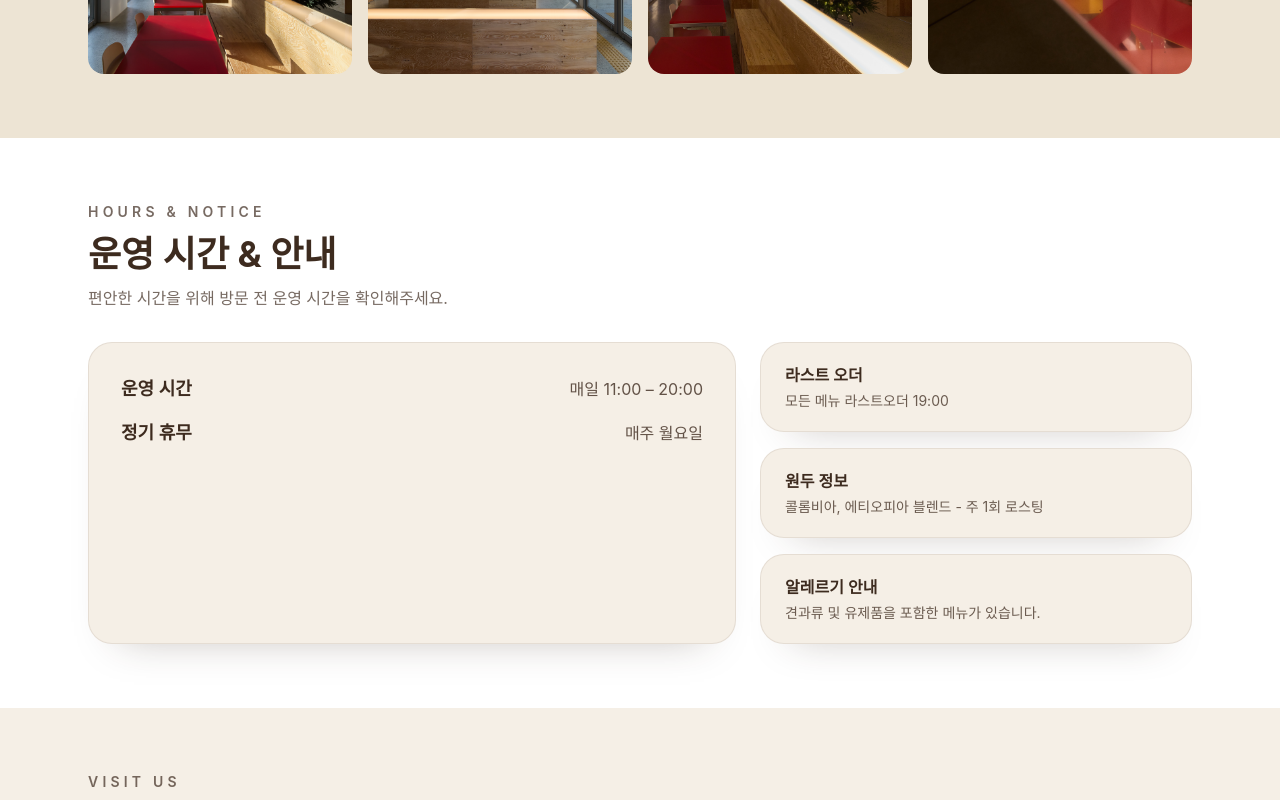
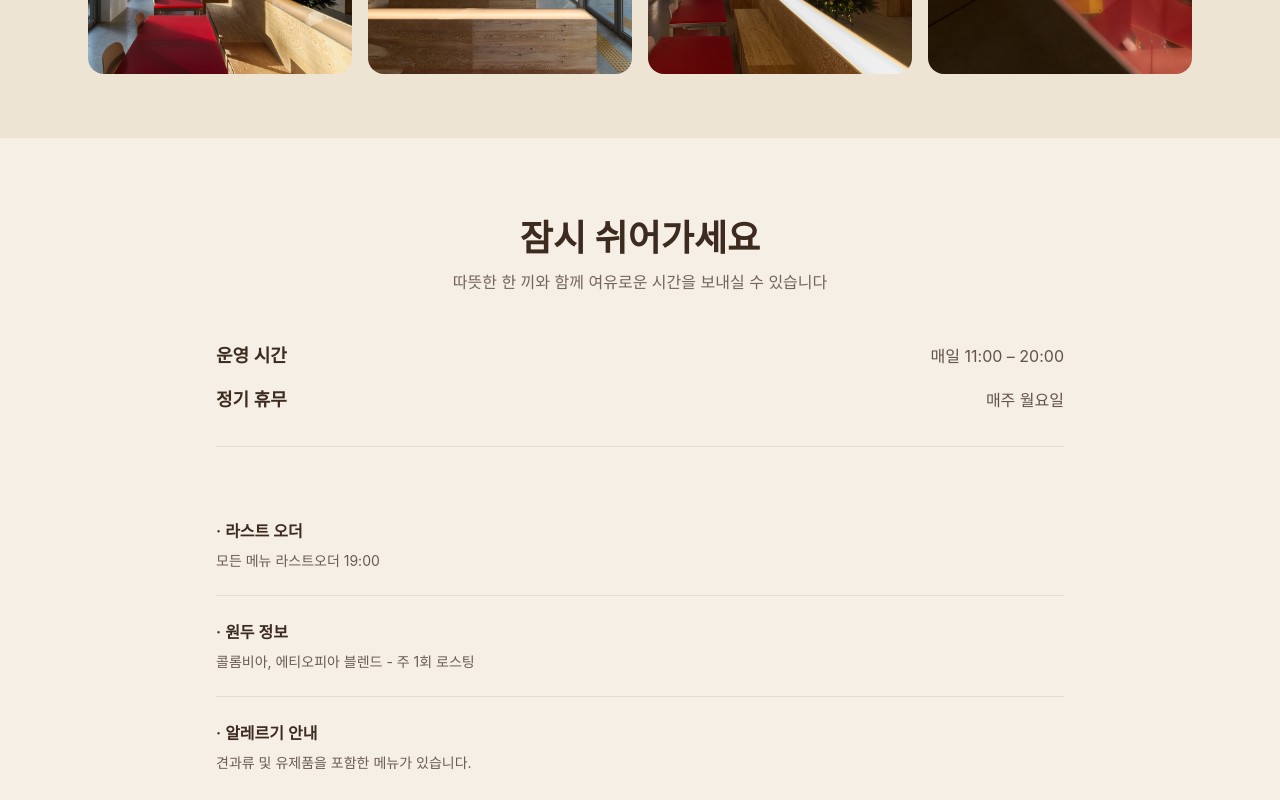
Before and after one commit to leessang10/cafe-milling, a Next.js app: page / in a window 1280 px wide. Shown: the part 3000-3800 px from the top of the page. Built offline with nearby package versions, Linux system fonts and the light colour scheme; a web font is replaced by a local one.

Commit message:
feat: 홈페이지 운영 안내 섹션

```diff
--- a/components/HoursNotice.tsx
+++ b/components/HoursNotice.tsx
@@ -19,25 +19,24 @@ export const HoursNotice = () => {
   return (
     <section
       aria-labelledby="hours-heading"
-      className="bg-white"
+      className="bg-cream"
     >
-      <div className="mx-auto flex w-full max-w-6xl flex-col gap-8 px-6 py-16">
-        <div className="flex flex-col gap-3 text-center sm:text-left">
-          <p className="text-sm font-semibold uppercase tracking-[0.3em] text-brown/70">
-            Hours & Notice
-          </p>
+      <div className="mx-auto flex w-full max-w-4xl flex-col gap-12 px-6 py-20">
+        {/* Header */}
+        <div className="flex flex-col gap-3 text-center">
           <h2
             id="hours-heading"
             className="text-3xl font-bold text-brown sm:text-4xl"
           >
-            운영 시간 & 안내
+            잠시 쉬어가세요
           </h2>
           <p className="text-base text-brown/70">
-            편안한 시간을 위해 방문 전 운영 시간을 확인해주세요.
+            따뜻한 한 끼와 함께 여유로운 시간을 보내실 수 있습니다
           </p>
         </div>
-        <div className="grid gap-6 lg:grid-cols-[1.5fr_1fr]">
-          <div className="rounded-3xl border border-brown/10 bg-cream p-8 shadow-soft">
+
+        {/* Operating Hours */}
+        <div className="border-b border-brown/10 pb-8">
           <dl className="grid gap-4 text-brown">
             <div className="flex flex-col gap-1 sm:flex-row sm:items-center sm:justify-between">
               <dt className="text-lg font-semibold">운영 시간</dt>
@@ -49,23 +48,26 @@ export const HoursNotice = () => {
             </div>
           </dl>
         </div>
-          <div className="grid gap-4">
-            {notices.map((notice) => (
+
+        {/* Notices */}
+        <div className="flex flex-col">
+          {notices.map((notice, index) => (
             <div
               key={notice.title}
-                className="rounded-3xl border border-brown/10 bg-cream px-6 py-5 text-left shadow-soft"
+              className={`py-6 text-left ${
+                index !== notices.length - 1 ? "border-b border-brown/10" : ""
+              }`}
             >
               <h3 className="text-base font-semibold text-brown">
-                  {notice.title}
+                · {notice.title}
               </h3>
-                <p className="mt-1 text-sm text-brown/75">
+              <p className="mt-2 text-sm text-brown/75">
                 {notice.description}
               </p>
             </div>
           ))}
         </div>
       </div>
-      </div>
     </section>
   );
 };
```
Lines whose indentation alone changed are shown as unchanged.
